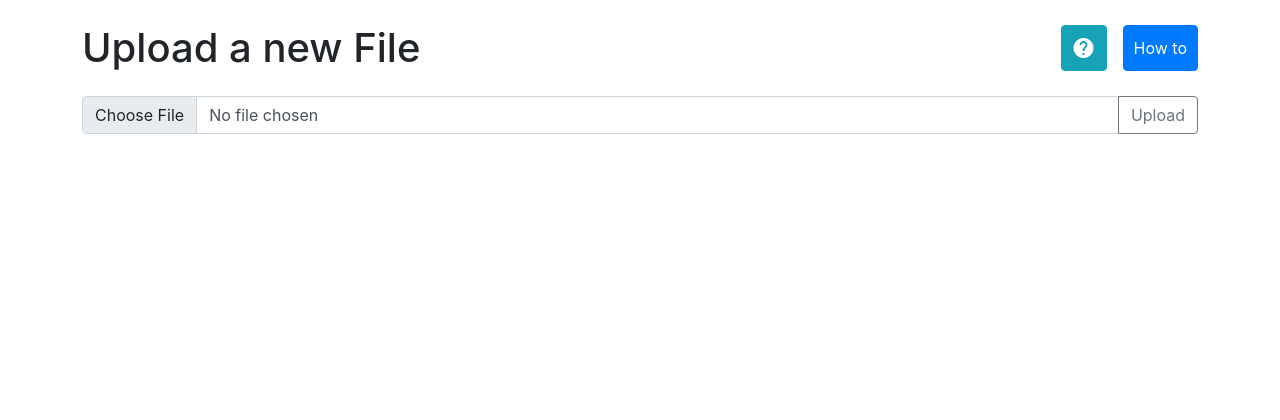
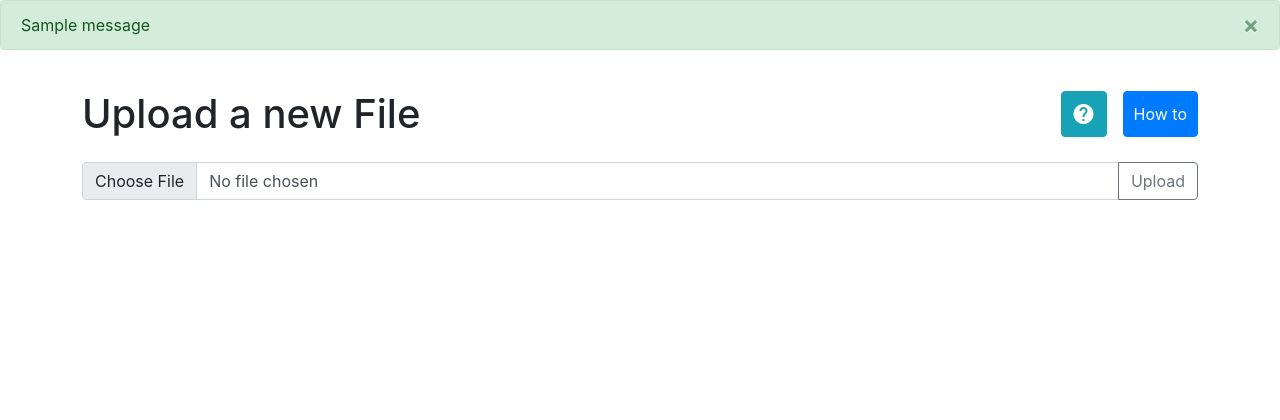
Before and after one commit to Pythonidaer/resume_equalizer, a Flask app: page / in a window 1280 px wide. Shown: the top 420 px of the page. Run offline with Flask 2, Linux system fonts and the light colour scheme; one stand-in notice (Sample message) is shown; parts of the project's set-up code (start-up, migrations or seed data) failed here and were passed over; some libraries are stand-ins or nearby versions.

Commit message:
Added flash messages via the main route as well as dynamic rendering by category.

```diff
--- a/app.py
+++ b/app.py
@@ -28,6 +28,7 @@ app = Flask(__name__,
 static_url_path='',
 static_folder='assets',
 template_folder='templates')
+app.secret_key = b'_5#y2L"F4Q8z\n\xec]/'
 
 app.config['UPLOAD_FOLDER'] = UPLOAD_FOLDER
 
@@ -119,37 +120,26 @@ def allowed_file(filename):
     return '.' in filename and \
            filename.rsplit('.', 1)[1].lower() in ALLOWED_EXTENSIONS
 
-
 @app.route('/', methods=['GET', 'POST'])
 def upload_file():
     if request.method == 'POST':
+        # check if the post request has the file part
+        if 'file' not in request.files:
+            flash('No file part', 'error')
+            return redirect(request.url)
         f = request.files['file']
         secured_file = secure_filename(f.filename)
-        # print(secured_file)
-        f.save(os.path.join(app.config['UPLOAD_FOLDER'], secured_file))
-        # return 'file uploaded successfully'
-        return redirect("/analyze/" + secured_file)
-
-#Need to act in validation, but it requires Jinja in the HTML to work
-# As Andrew mentioned,  see https://flask.palletsprojects.com/en/2.1.x/patterns/flashing/ -- right now it will throw an error since this isn't fully set up
-    # if request.method == 'POST':
-    #     # check if the post request has the file part
-    #     if 'file' not in request.files:
-    #          # this requires some jinja in the html to make work
-    #         flash('No file part')
-    #         return redirect(request.url)
-    #     f = request.files['file']
-    #     secured_file = secure_filename(f.filename)
-    #     # If the user does not select a file, the browser submits an
-    #     # empty file without a filename.
-    #     if f.filename == '':
-    #         flash('No selected file')
-    #         return redirect(request.url)
-    #     if f and allowed_file(f.filename):
-    #         f.save(os.path.join(app.config['UPLOAD_FOLDER'], secured_file))
-    #         return redirect("/analyze/" + secured_file)
-
-    return render_template('index.html') #this renders the file in the templates folder instead of putting html here
+        if f.filename == '':
+            flash('You need to choose a pdf file first!', 'danger')
+            return redirect(request.url)
+        if not allowed_file(f.filename):
+            flash('Sorry! File upload must be .pdf format only.', 'warning')
+            return redirect(request.url)
+        if f and allowed_file(f.filename):
+            f.save(os.path.join(app.config['UPLOAD_FOLDER'], secured_file))
+            return redirect("/analyze/" + secured_file)
+    #this renders the file in the templates folder instead of putting html here
+    return render_template('index.html')
 
 
 @app.route('/analyze/<name>')
--- a/templates/index.html
+++ b/templates/index.html
@@ -1,3 +1,4 @@
+
 <!doctype html>
 <html lang="en">
   <head>
@@ -12,6 +13,17 @@
     <title>Upload new File</title>
   </head>
   <body class="d-flex flex-column">
+
+{% for category, message in get_flashed_messages(with_categories=true) %}
+<div class="alert alert-{{ category }} alert-dismissible fade show" role="alert">
+   {{ message }}
+  <button type="button" class="close" data-dismiss="alert" aria-label="Close">
+    <span aria-hidden="true">&times;</span>
+  </button>
+</div>
+
+{% endfor %}
+
     <div class="container-md">
       <div class="d-flex align-items-center">
 
@@ -84,9 +96,11 @@ How to
     <form action="/" method=post enctype=multipart/form-data>
 
       <div class="input-group">
-        <input type=file class="form-control" name=file aria-describedby="Upload a file to be parsed into unique parts of speech" aria-label="Upload">
+        <input type=file class="form-control" name=file aria-describedby="Upload a file to be parsed into unique parts of speech" aria-label="Upload" >
         <input class="btn btn-outline-secondary" type=submit value=Upload></input>
       </div>
+
+
     </form>
 
 
```
